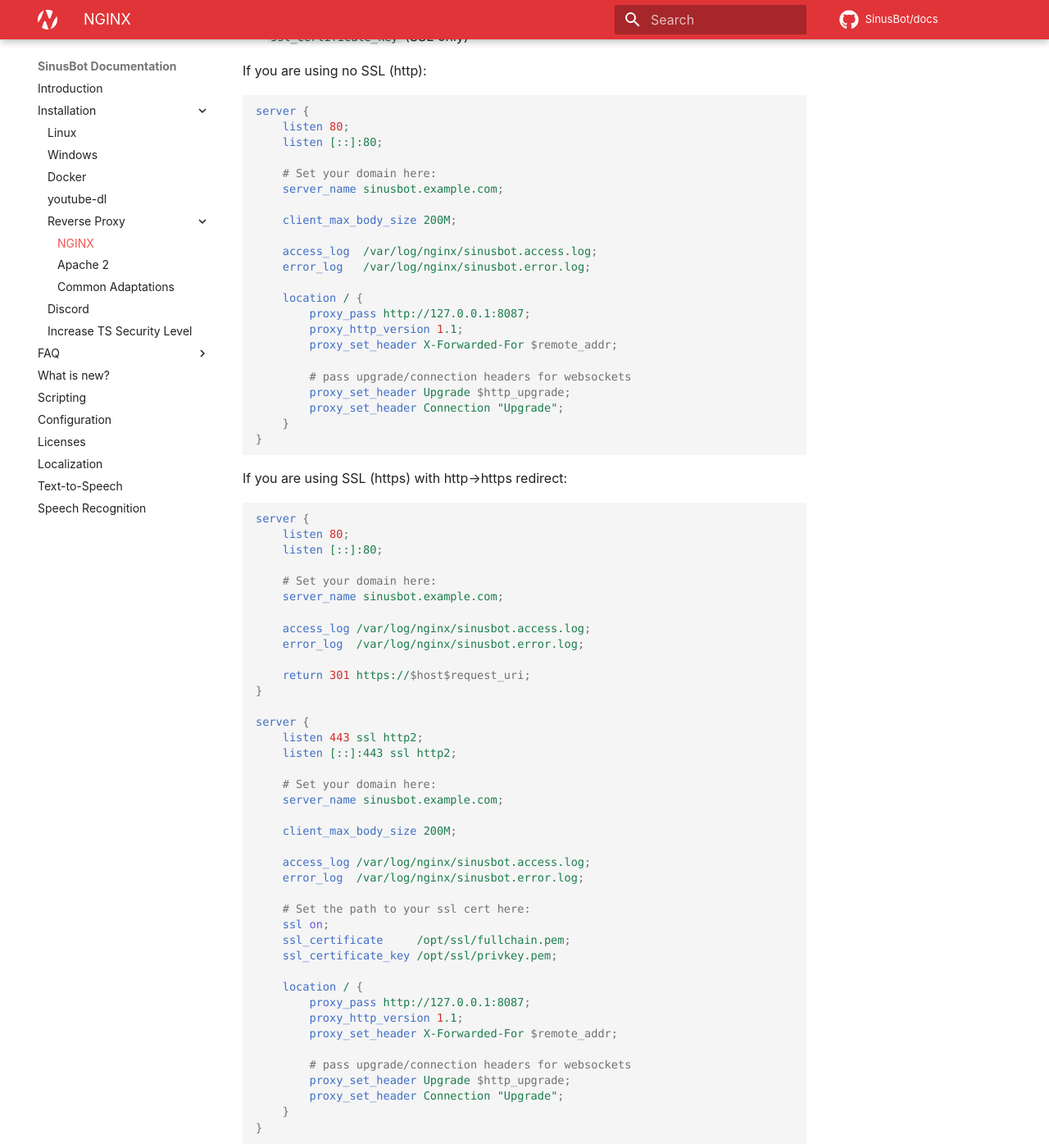
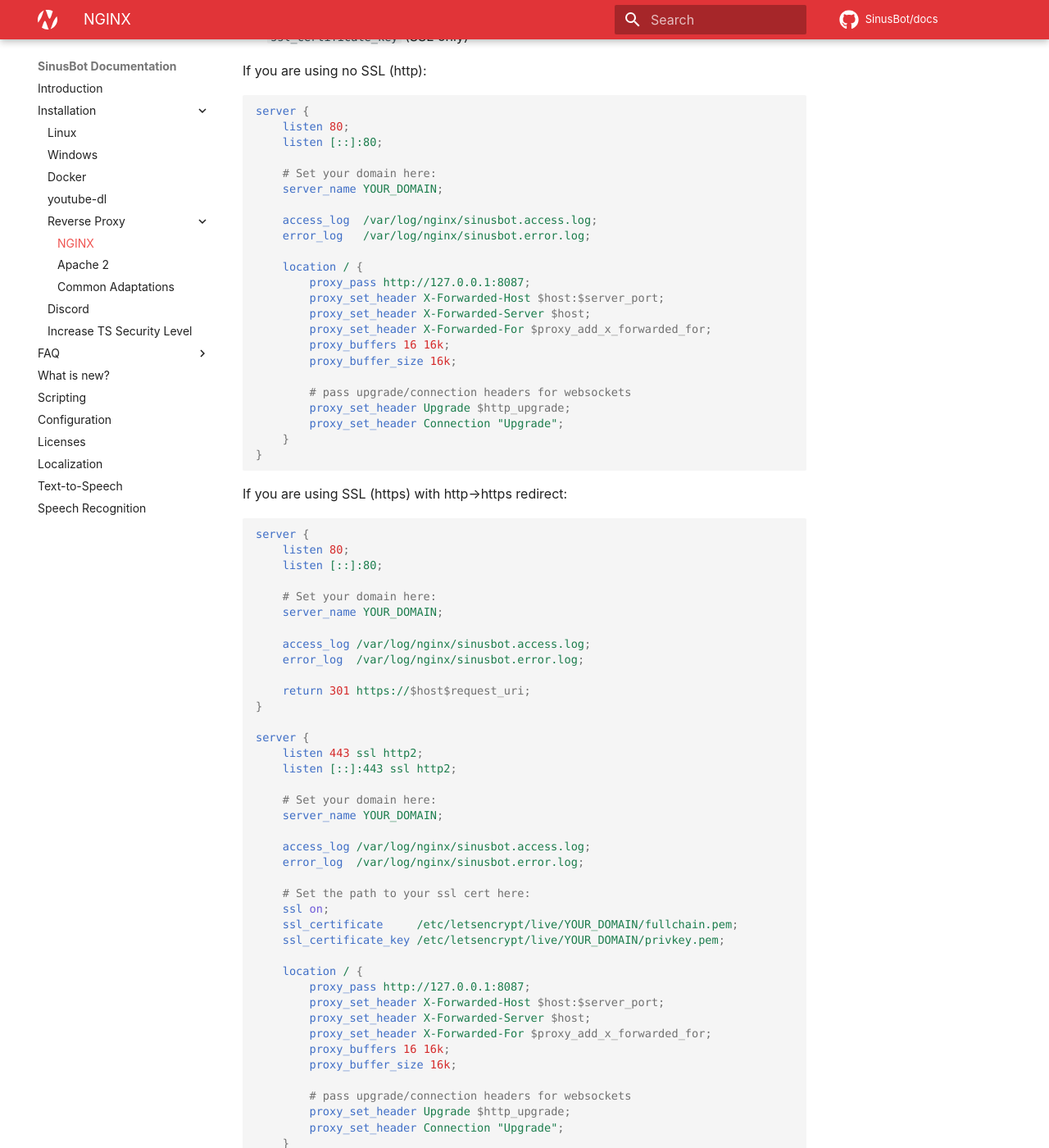
Before and after one commit to SinusBot/docs, an MkDocs documentation site: the page built from docs/reverse-proxy/nginx.md, in a window 1280 px wide and 1400 px high, scrolled down 568 px. Shown: the whole window at 82% size. Built offline with MkDocs 1.6.1 and Material for MkDocs 9.7.7, drawn with Linux system fonts in a browser that asks for light colours; comment, search, counter and statistics services are not loaded; some of the changed text lies outside the part shown.

Commit message:
Update installation & reverse proxy documentation (#29)
* Update installation & reverse proxy documentation
* Add warning about discord voice changes
* fix: better nginx config
* bump to sinusbot-1.0.2

```diff
--- a/docs/reverse-proxy/nginx.md
+++ b/docs/reverse-proxy/nginx.md
@@ -6,7 +6,7 @@
 
 You need to adjust the value of the following variables in the configuration examples below:
 
-- `server_name` (domain/subdomain)
+- `YOUR_DOMAIN` (domain of your sinusbot)
 - `proxy_pass` (local address of your sinusbot)
 - `ssl_certificate` (SSL only)
 - `ssl_certificate_key` (SSL only)
@@ -21,17 +21,18 @@
     listen [::]:80;
 
     # Set your domain here:
-    server_name sinusbot.example.com;
-
-    client_max_body_size 200M;
+    server_name YOUR_DOMAIN;
 
     access_log  /var/log/nginx/sinusbot.access.log;
     error_log   /var/log/nginx/sinusbot.error.log;
 
     location / {
         proxy_pass http://127.0.0.1:8087;
-        proxy_http_version 1.1;
-        proxy_set_header X-Forwarded-For $remote_addr;
+        proxy_set_header X-Forwarded-Host $host:$server_port;
+        proxy_set_header X-Forwarded-Server $host;
+        proxy_set_header X-Forwarded-For $proxy_add_x_forwarded_for;
+        proxy_buffers 16 16k;
+        proxy_buffer_size 16k;
 
         # pass upgrade/connection headers for websockets
         proxy_set_header Upgrade $http_upgrade;
@@ -48,7 +49,7 @@
     listen [::]:80;
 
     # Set your domain here:
-    server_name sinusbot.example.com;
+    server_name YOUR_DOMAIN;
 
     access_log /var/log/nginx/sinusbot.access.log;
     error_log  /var/log/nginx/sinusbot.error.log;
@@ -61,22 +62,23 @@
     listen [::]:443 ssl http2;
 
     # Set your domain here:
-    server_name sinusbot.example.com;
-
-    client_max_body_size 200M;
+    server_name YOUR_DOMAIN;
 
     access_log /var/log/nginx/sinusbot.access.log;
     error_log  /var/log/nginx/sinusbot.error.log;
 
     # Set the path to your ssl cert here:
     ssl on;
-    ssl_certificate     /opt/ssl/fullchain.pem;
-    ssl_certificate_key /opt/ssl/privkey.pem;
+    ssl_certificate     /etc/letsencrypt/live/YOUR_DOMAIN/fullchain.pem;
+    ssl_certificate_key /etc/letsencrypt/live/YOUR_DOMAIN/privkey.pem;
 
     location / {
         proxy_pass http://127.0.0.1:8087;
-        proxy_http_version 1.1;
-        proxy_set_header X-Forwarded-For $remote_addr;
+        proxy_set_header X-Forwarded-Host $host:$server_port;
+        proxy_set_header X-Forwarded-Server $host;
+        proxy_set_header X-Forwarded-For $proxy_add_x_forwarded_for;
+        proxy_buffers 16 16k;
+        proxy_buffer_size 16k;
 
         # pass upgrade/connection headers for websockets
         proxy_set_header Upgrade $http_upgrade;
```
Also changed, not shown: other parts of docs/reverse-proxy/nginx.md (+1 -0 lines), docs/installation/discord.md (+10 -7 lines), docs/installation/linux.md (+5 -1 lines), docs/reverse-proxy/apache2.md (+17 -13 lines), docs/reverse-proxy/common-adaptations.md (+4 -3 lines), 2 other files.
